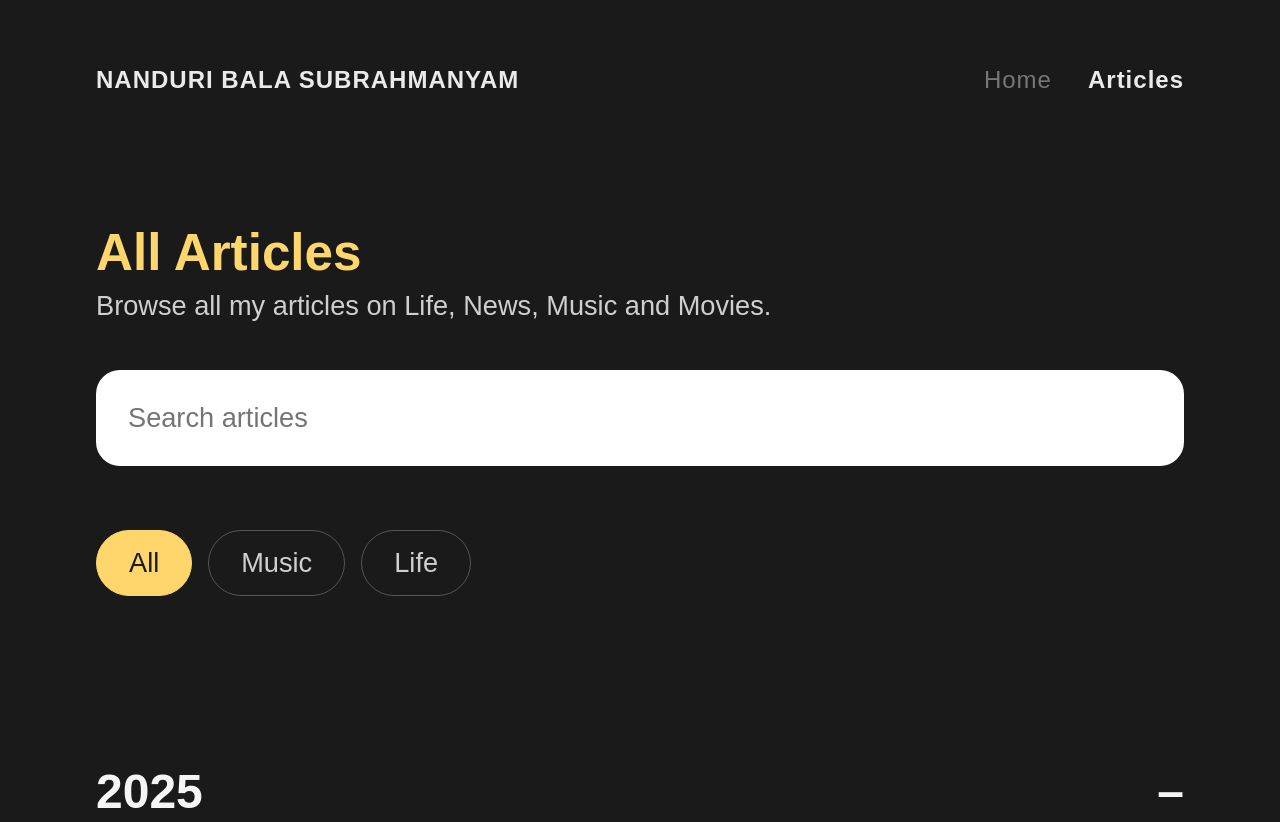
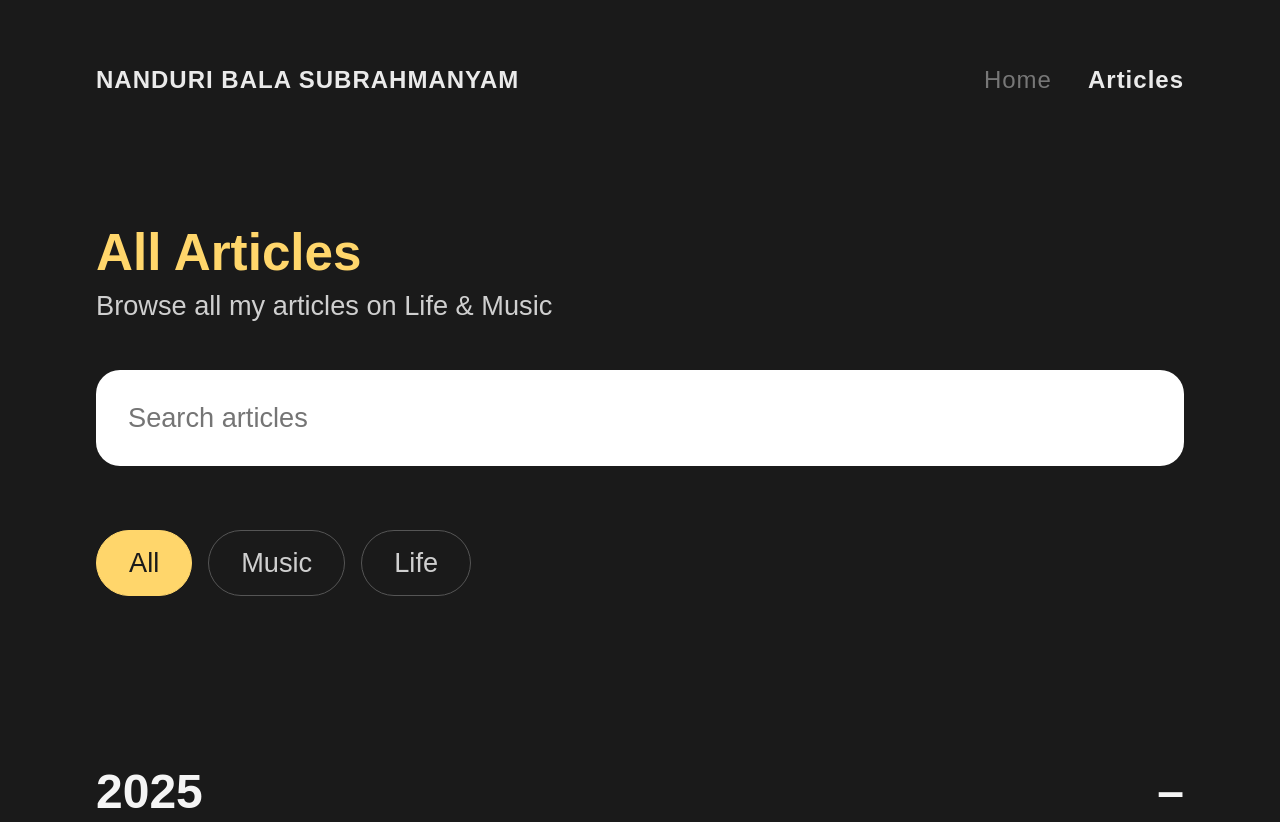
Before and after one commit to ndk4696/balasblog, a plain HTML site: page all-articles.html in a window 1280 px wide. Shown: the top 822 px of the page. Drawn offline with Linux system fonts and the light colour scheme; a web font is replaced by a local one.

```diff
--- a/all-articles.html
+++ b/all-articles.html
@@ -44,7 +44,7 @@
         <!-- Header / intro -->
         <header class="all-articles-header">
           <h1>All Articles</h1>
-          <p>Browse all my articles on Life, News, Music and Movies.</p>
+          <p>Browse all my articles on Life & Music</p>
         </header>
 
         <!-- Controls: search + filters -->
```
